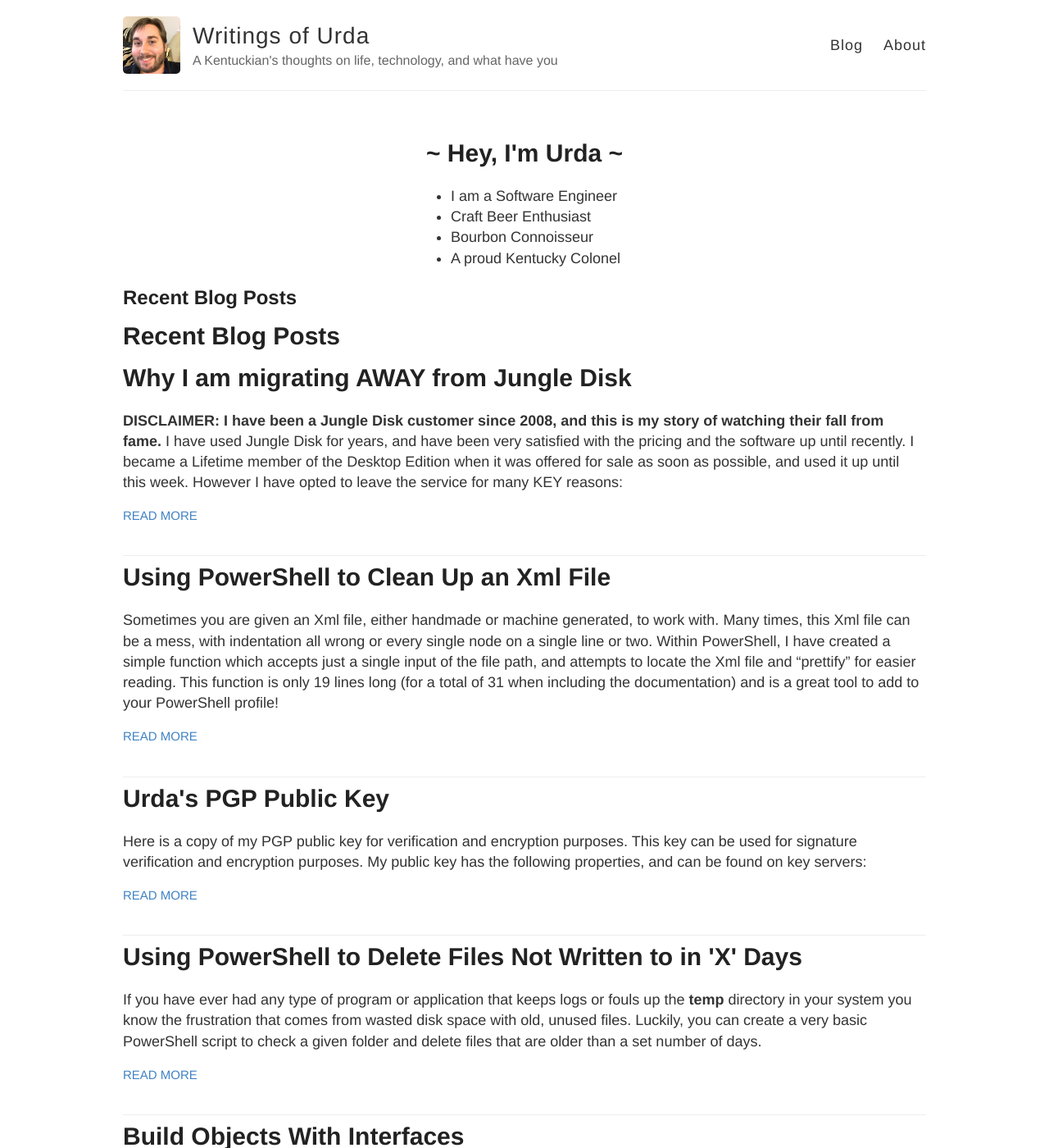
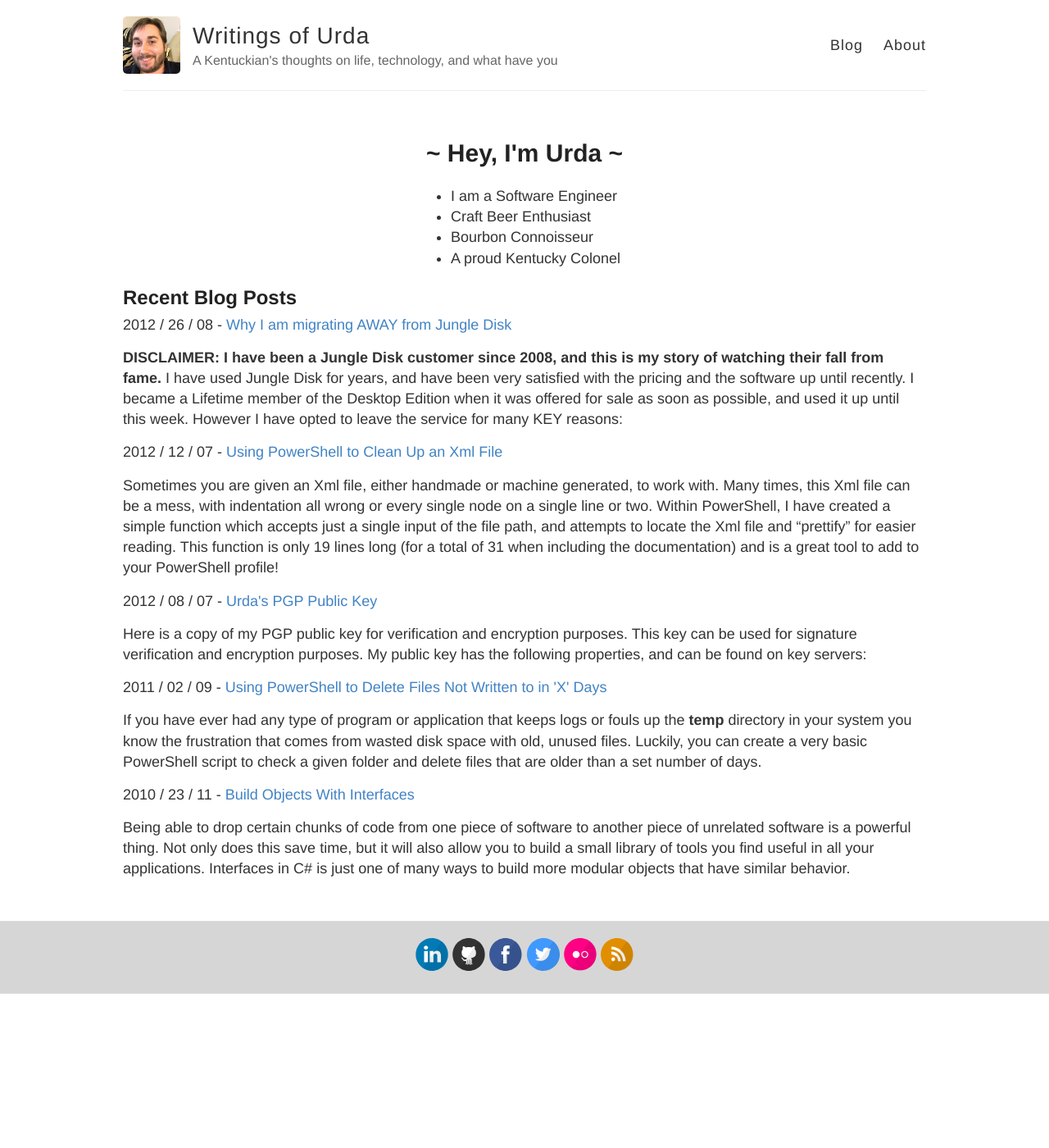
Before and after one commit to urda/website, a Jekyll site: the page built from index.html, in a window 1280 px wide and 1400 px high. Shown: the whole window at 82% size. Built offline with Jekyll 4.4.1, drawn with Linux system fonts in a browser that asks for light colours; Markdown is read by kramdown in place of the engine named in the settings.

Commit message:
That modern front page though

```diff
--- a/index.html
+++ b/index.html
@@ -20,24 +20,30 @@ layout: default
     <div id="home-recent-posts">
 
         <h2>Recent Blog Posts</h2>
+        {% for post in site.posts limit: 5 %}
+
+        <article class="home-recent-post">
+            <time datetime="{{ post.date | date: "%Y-%m-%d" }}">
+                {{ post.date | date: "%Y / %d / %m" }}
+            </time>
+            -
+            <a href="{{ post.url }}">{{ post.title }}</a>
+
+            <p>
+            {% if post.summary %}
+
+                {{ post.summary }}
+
+            {% else %}
+
+                {{ post.excerpt }}
+
+            {% endif %}
+            </p>
+        </article>
+
+        {% endfor %}
 
     </div>
 
-<h1>Recent Blog Posts</h1>
-
-<div class="posts">
-  {% for post in site.posts limit: 5 %}
-    <article class="post">
-
-      <h1><a href="{{ site.baseurl }}{{ post.url }}">{{ post.title }}</a></h1>
-
-      <div class="entry">
-        {{ post.excerpt }}
-      </div>
-
-      <a href="{{ site.baseurl }}{{ post.url }}" class="read-more">Read More</a>
-    </article>
-  {% endfor %}
 </div>
-
-</div>
```
